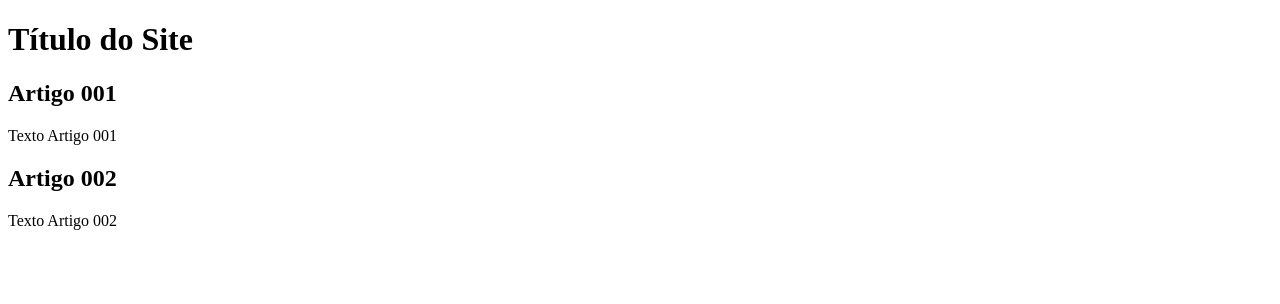
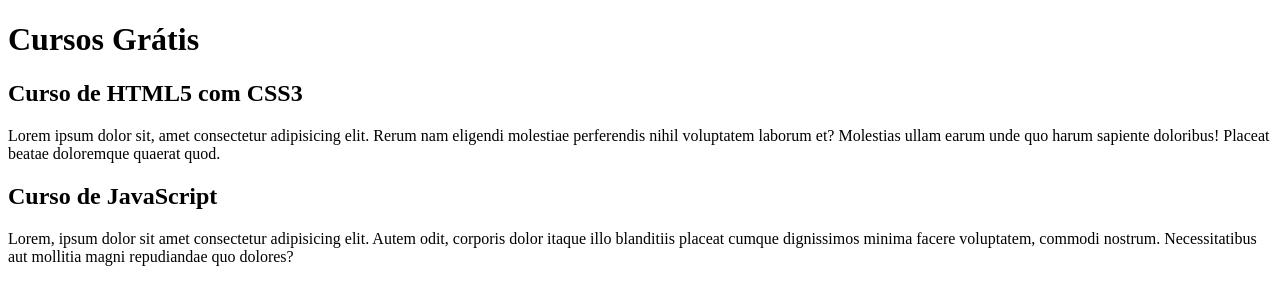
Before and after one commit to gustavo-castilho/projeto-site, a plain HTML site: page index.html in a window 1280 px wide. Drawn offline with Linux system fonts and the light colour scheme.

Commit message:
comecei a escrever o conteúdo

```diff
--- a/index.html
+++ b/index.html
@@ -9,15 +9,15 @@
 <body>
     <main>
         <header>
-            <h1>Título do Site</h1>
+            <h1>Cursos Grátis</h1>
         </header>
         <article>
-            <h2>Artigo 001</h2>
-            <p>Texto Artigo 001</p>
+            <h2>Curso de HTML5 com CSS3</h2>
+            <p>Lorem ipsum dolor sit, amet consectetur adipisicing elit. Rerum nam eligendi molestiae perferendis nihil voluptatem laborum et? Molestias ullam earum unde quo harum sapiente doloribus! Placeat beatae doloremque quaerat quod.</p>
         </article>
         <article>
-            <h2>Artigo 002</h2>
-            <p>Texto Artigo 002</p>
+            <h2>Curso de JavaScript</h2>
+            <p>Lorem, ipsum dolor sit amet consectetur adipisicing elit. Autem odit, corporis dolor itaque illo blanditiis placeat cumque dignissimos minima facere voluptatem, commodi nostrum. Necessitatibus aut mollitia magni repudiandae quo dolores?</p>
         </article>
     </main>
 </body>
```
